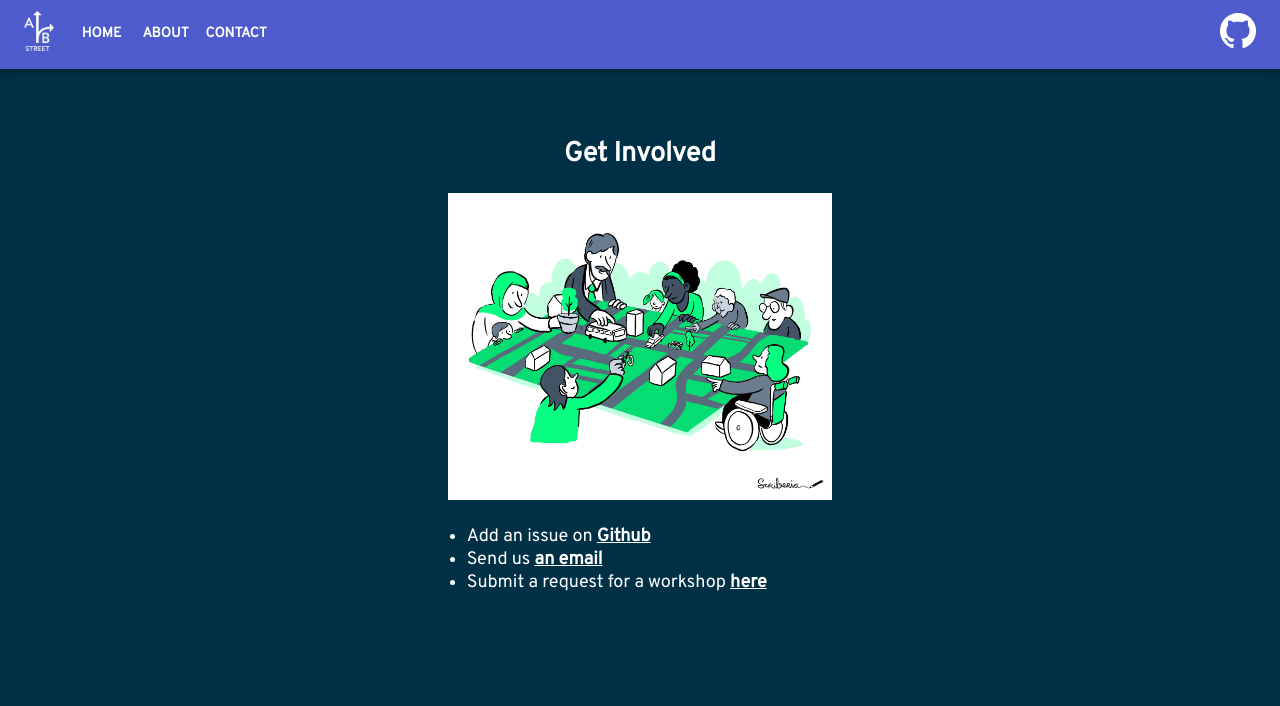
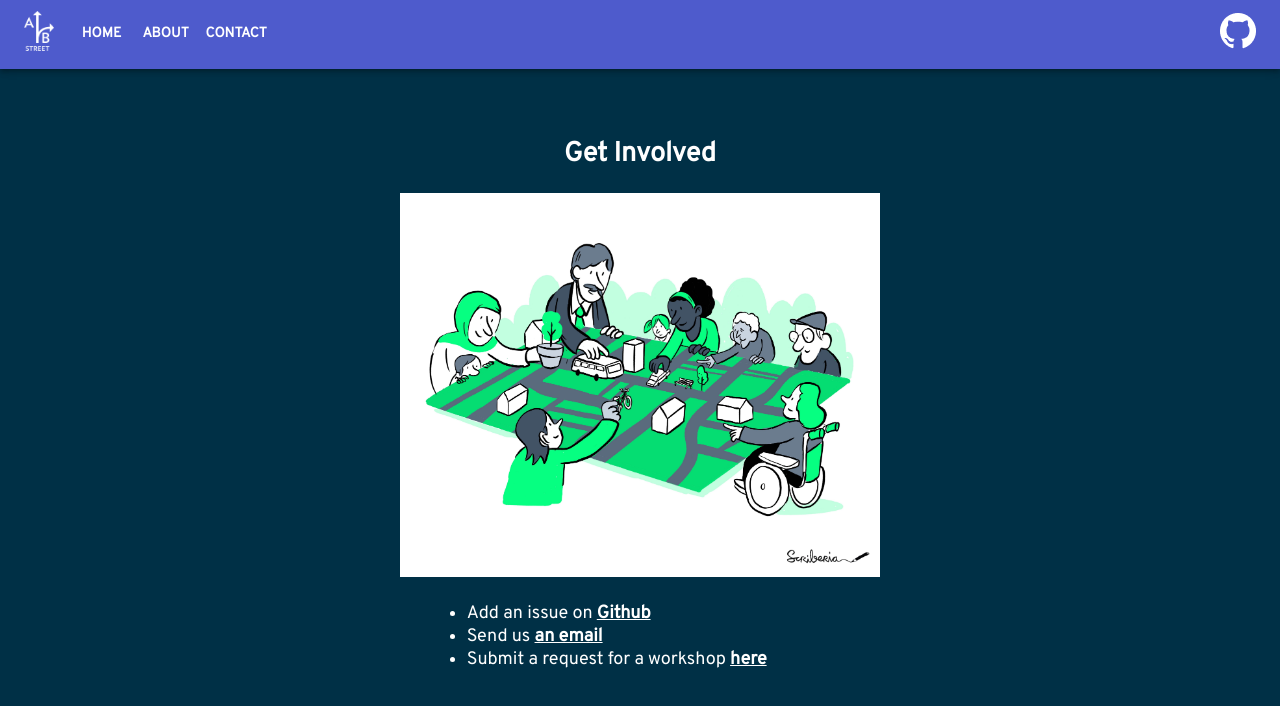
Before and after one commit to a-b-street/docs, a React (Create React App) app in the folder landing_page/: page /docs/landing_page/Contact in a window 1280 px wide. Shown: the top 706 px of the page. Built offline with nearby package versions, Linux system fonts and the light colour scheme.

Commit message:
enlarge image

```diff
--- a/landing_page/src/App.css
+++ b/landing_page/src/App.css
@@ -21,7 +21,7 @@
 }
 
 .image-contact {
-max-width: 60%;
+max-width: 75%;
 height: auto;
 align-items: center;
 }
```
